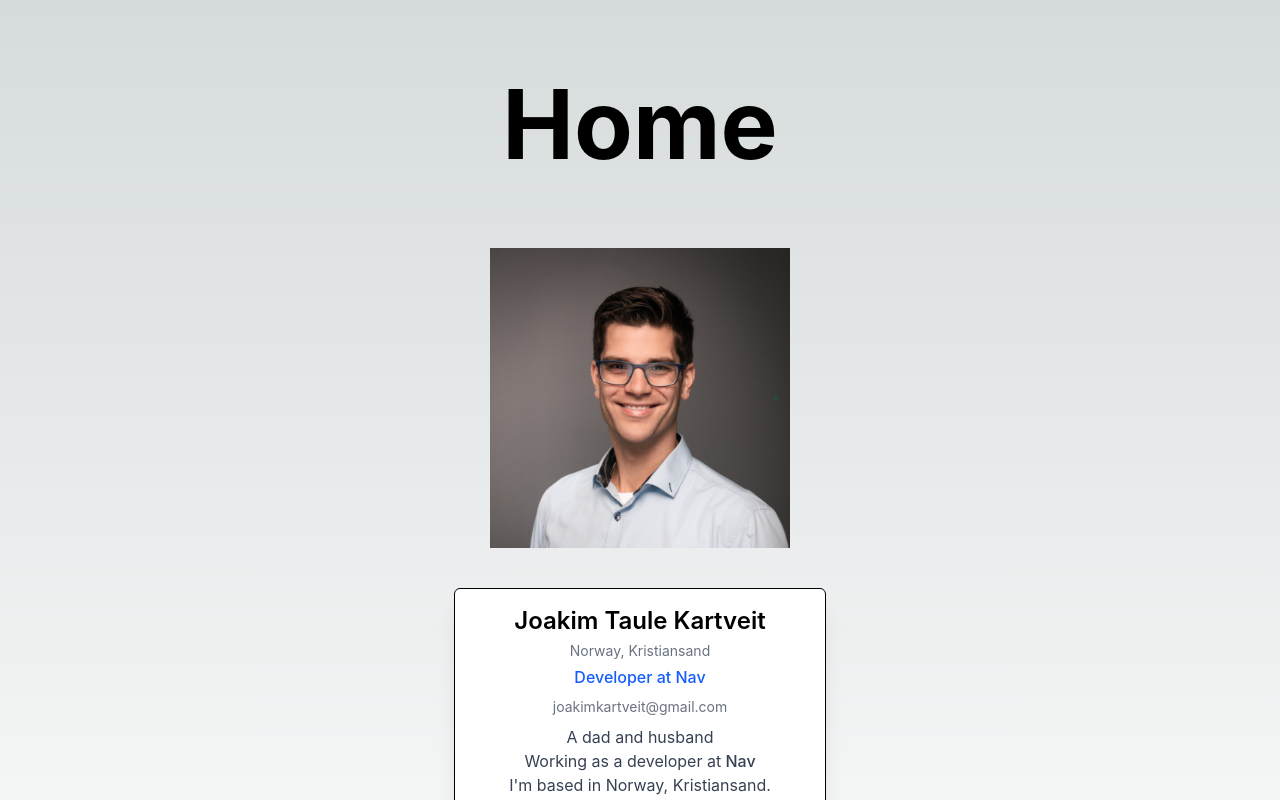
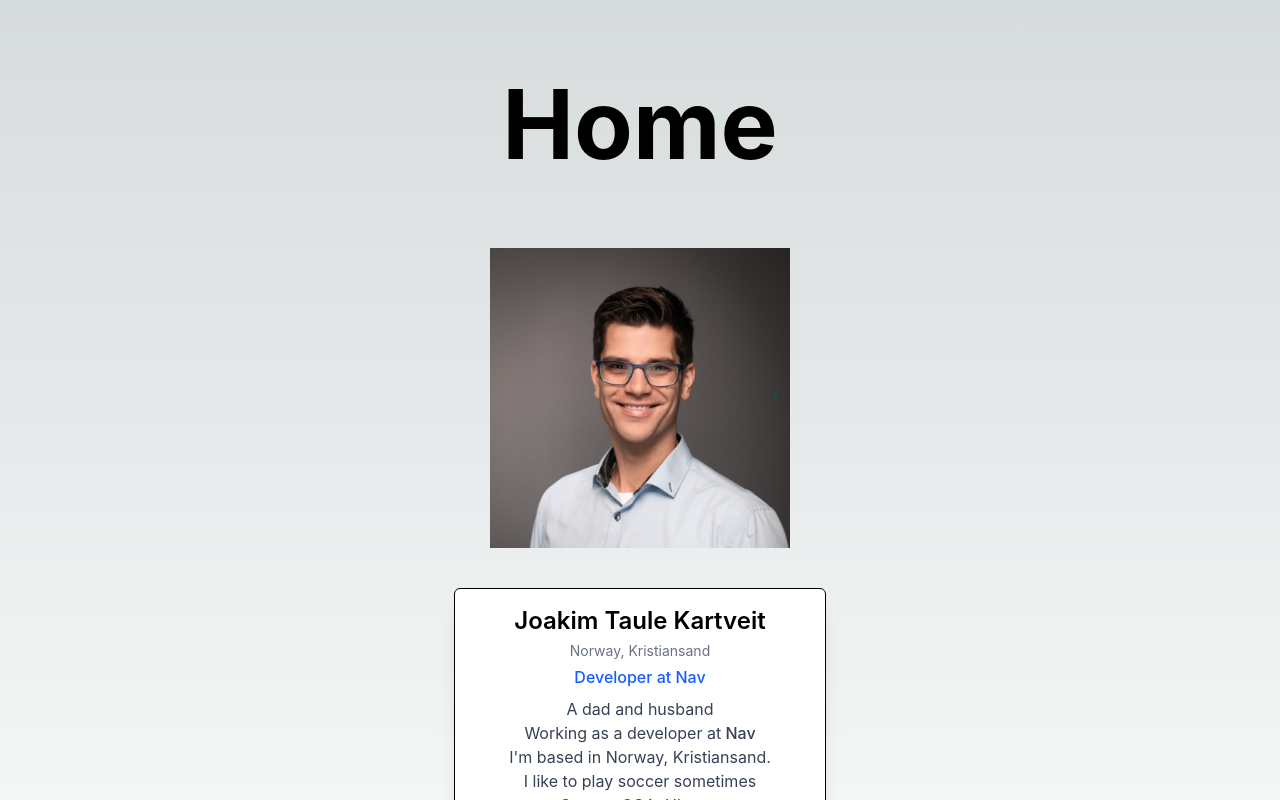
Before and after one commit to MikAoJk/MikAoJk.github.io, a Next.js app: page / in a window 1280 px wide. Shown: the top 800 px of the page. Built offline with nearby package versions, Linux system fonts and the light colour scheme.

Commit message:
Remove email from InfoAboutMeCard
Removed email address from InfoAboutMeCard component.

```diff
--- a/src/pages/index.tsx
+++ b/src/pages/index.tsx
@@ -28,7 +28,6 @@ export default function Home() {
                 name="Joakim Taule Kartveit"
                 location="Norway, Kristiansand"
                 tagline="Developer at Nav"
-                email="joakimkartveit@gmail.com"
                 details={
                     <ul className="max-w-md list-none list-inside">
                         <li>A dad and husband</li>
```
